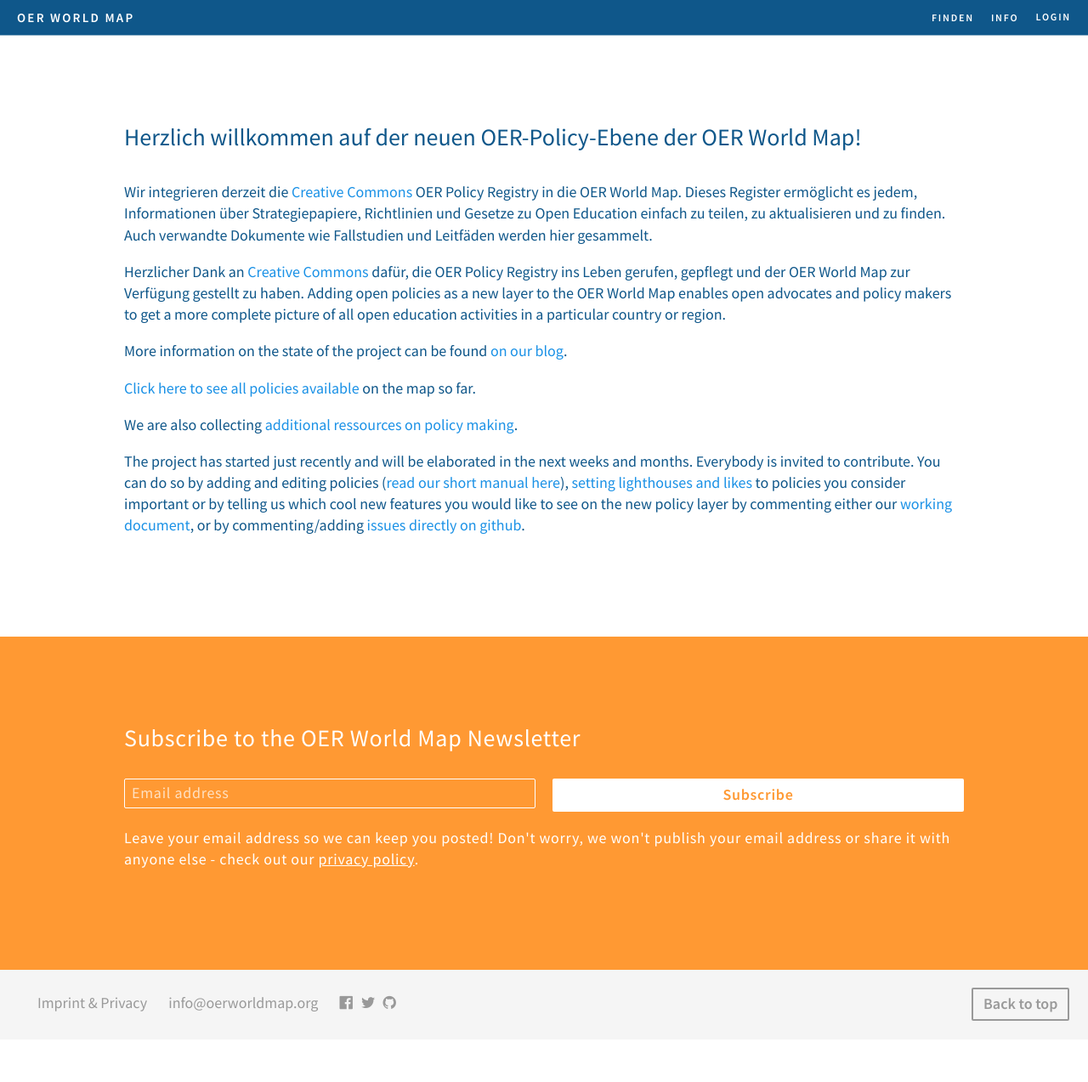
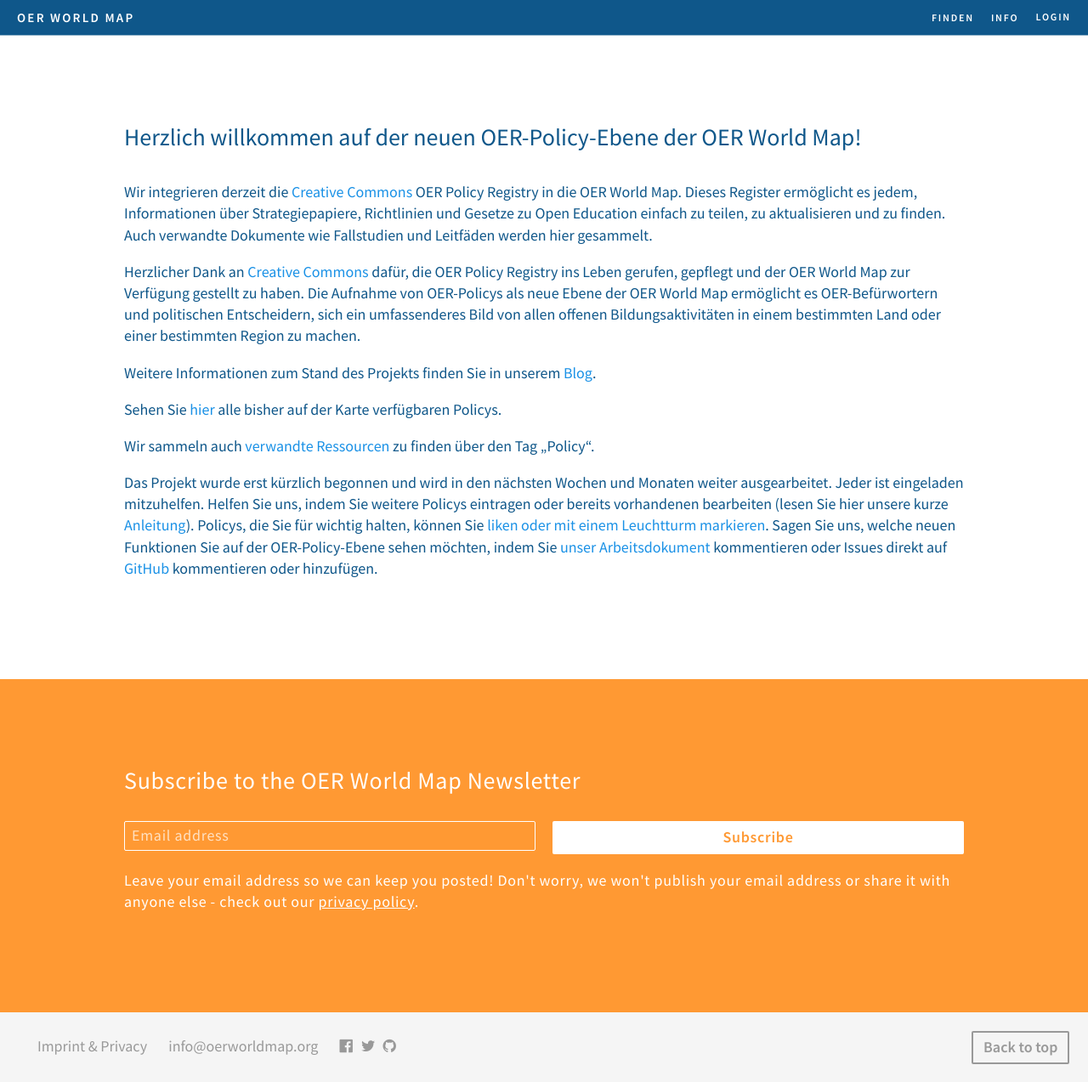
Before and after one commit to hbz/oerworldmap-ui, a Jekyll site: the page built from docs/oerpolicies.de.md, in a window 1280 px wide. Shown: the whole page at 85% size. Built offline with Jekyll 4.4.1, drawn with Linux system fonts in a browser that asks for light colours; nearby versions of some CDN libraries; comment, search, counter and statistics services are not loaded; a style sheet for code colours, icons or effects is not loaded; before the commit the page ends 1223 px from its top, so only the background shows below that.

Commit message:
New translations oerpolicies.md (German)

```diff
--- a/docs/oerpolicies.de.md
+++ b/docs/oerpolicies.de.md
@@ -5,12 +5,12 @@ title: OER Policy registry
 
 Wir integrieren derzeit die [Creative Commons](https://creativecommons.org/) OER Policy Registry in die OER World Map. Dieses Register ermöglicht es jedem, Informationen über Strategiepapiere, Richtlinien und Gesetze zu Open Education einfach zu teilen, zu aktualisieren und zu finden. Auch verwandte Dokumente wie Fallstudien und Leitfäden werden hier gesammelt.
 
-Herzlicher Dank an [Creative Commons](https://creativecommons.org/) dafür, die OER Policy Registry ins Leben gerufen, gepflegt und der OER World Map zur Verfügung gestellt zu haben. Adding open policies as a new layer to the OER World Map enables open advocates and policy makers to get a more complete picture of all open education activities in a particular country or region.
+Herzlicher Dank an [Creative Commons](https://creativecommons.org/) dafür, die OER Policy Registry ins Leben gerufen, gepflegt und der OER World Map zur Verfügung gestellt zu haben. Die Aufnahme von OER-Policys als neue Ebene der OER World Map ermöglicht es OER-Befürwortern und politischen Entscheidern, sich ein umfassenderes Bild von allen offenen Bildungsaktivitäten in einem bestimmten Land oder einer bestimmten Region zu machen.
 
-More information on the state of the project can be found [on our blog](https://oerworldmap.wordpress.com/2018/10/11/moving-the-oer-policy-registry-to-the-oer-world-map).
+Weitere Informationen zum Stand des Projekts finden Sie in unserem [Blog](https://oerworldmap.wordpress.com/2018/10/11/moving-the-oer-policy-registry-to-the-oer-world-map).
 
-[Click here to see all policies available](https://oerworldmap.org/resource/?filter.about.additionalType.@id=https%3A%2F%2Foerworldmap.org%2Fassets%2Fjson%2Fpublications.json%23policy) on the map so far.
+Sehen Sie [hier](https://oerworldmap.org/resource/?filter.about.additionalType.@id=https%3A%2F%2Foerworldmap.org%2Fassets%2Fjson%2Fpublications.json%23policy) alle bisher auf der Karte verfügbaren Policys.
 
-We are also collecting [additional ressources on policy making](https://oerworldmap.org/resource/?filter.about.keywords=policy&size=20).
+Wir sammeln auch [verwandte Ressourcen](https://oerworldmap.org/resource/?filter.about.keywords=policy&size=20) zu finden über den Tag „Policy“.
 
-The project has started just recently and will be elaborated in the next weeks and months. Everybody is invited to contribute. You can do so by adding and editing policies ([read our short manual here](https://github.com/hbz/oerworldmap/issues/1615)), [setting lighthouses and likes](https://oerworldmap.wordpress.com/2017/11/27/identifying-lighthouses/) to policies you consider important or by telling us which cool new features you would like to see on the new policy layer by commenting either our [working document](https://docs.google.com/document/d/1qDb1jfGXWQQwjLTFX9myfqS7DbHYD3YzlgoGiHQgfhc/edit?usp=sharing), or by commenting/adding [issues directly on github](https://github.com/hbz/oerworldmap/milestone/23).
+Das Projekt wurde erst kürzlich begonnen und wird in den nächsten Wochen und Monaten weiter ausgearbeitet. Jeder ist eingeladen mitzuhelfen. Helfen Sie uns, indem Sie weitere Policys eintragen oder bereits vorhandenen bearbeiten (lesen Sie hier unsere kurze [Anleitung](https://github.com/hbz/oerworldmap/issues/1615)). Policys, die Sie für wichtig halten, können Sie [liken oder mit einem Leuchtturm markieren](https://oerworldmap.wordpress.com/2017/11/27/identifying-lighthouses/). Sagen Sie uns, welche neuen Funktionen Sie auf der OER-Policy-Ebene sehen möchten, indem Sie [unser Arbeitsdokument](https://docs.google.com/document/d/1qDb1jfGXWQQwjLTFX9myfqS7DbHYD3YzlgoGiHQgfhc/edit?usp=sharing) kommentieren oder Issues direkt auf [GitHub](https://github.com/hbz/oerworldmap/milestone/23) kommentieren oder hinzufügen.
```
